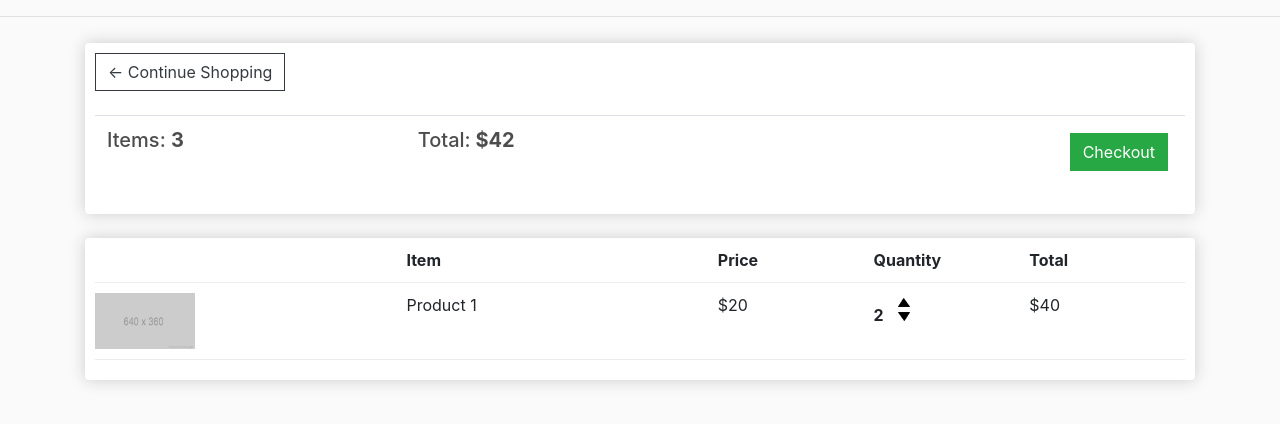
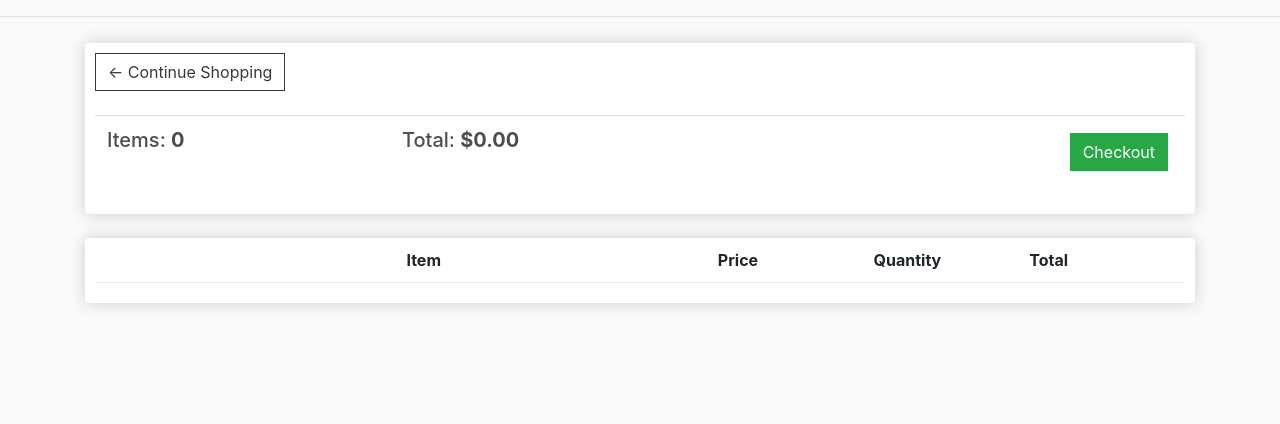
Before and after one commit to blvckmansory/E-Commerce_Project, a Django app: page /cart/ in a window 1280 px wide. Shown: the part 57-481 px from the top of the page. Run offline with Django 4.2, Linux system fonts and the light colour scheme; lists and menus that the app fills with data are empty; some libraries are stand-ins or nearby versions.

Commit message:
some changes

```diff
--- a/ecommerce/store/templates/store/cart.html
+++ b/ecommerce/store/templates/store/cart.html
@@ -18,8 +18,8 @@
 				<br>
 				<table class="table">
 					<tr>
-						<th><h5>Items: <strong>3</strong></h5></th>
-						<th><h5>Total:<strong> $42</strong></h5></th>
+						<th><h5>Items: <strong>{{order.get_cart_items}}</strong></h5></th>
+						<th><h5>Total: <strong>${{order.get_cart_total|floatformat:2}}</strong></h5></th>
 						<th>
 							<a  style="float:right; margin:5px;" class="btn btn-success" href="{% url 'checkout' %}">Checkout</a>
 						</th>
@@ -38,21 +38,22 @@
 					<div style="flex:1"><strong>Total</strong></div>
 				</div>
 
+				{% for item in items %}
 				<div class="cart-row">
-					<div style="flex:2"><img class="row-image" src="{% static 'images/placeholder.png' %}"></div>
-					<div style="flex:2"><p>Product 1</p></div>
-					<div style="flex:1"><p>$20</p></div>
+					<div style="flex:2"><img class="row-image" src="{{item.product.image.url}}"></div>
+					<div style="flex:2"><p>{{item.product.name}}</p></div>
+					<div style="flex:1"><p>${{item.product.price|floatformat:2}}</p></div>
 					<div style="flex:1">
-						<p class="quantity">2</p>
+						<p class="quantity">{{item.quantity}}</p>
 						<div class="quantity">
 							<img class="chg-quantity" src="{% static  'images/arrow-up.png' %}">
 
 							<img class="chg-quantity" src="{% static  'images/arrow-down.png' %}">
 						</div>
 					</div>
-					<div style="flex:1"><p>$40</p></div>
+					<div style="flex:1">${{item.get_total}}</div>
 				</div>
-
+			{% endfor %}
 			</div>
 		</div>
 	</div>
--- a/ecommerce/store/templates/store/store.html
+++ b/ecommerce/store/templates/store/store.html
@@ -9,7 +9,7 @@
 				<h6><strong>{{product.name}}</strong></h6>
 				<hr>
 
-				<button data-product="{{product.id}}" data-action="add" class="btn btn-outline-secondary add-btn update-cart">Add to Cart</button>
+				<button class="btn btn-outline-secondary add-btn update-cart">Add to Cart</button>
 
 				<a class="btn btn-outline-success" href="#">View</a>
 				<h4 style="display: inline-block; float: right"><strong>${{product.price}}</strong></h4>
--- a/ecommerce/store/urls.py
+++ b/ecommerce/store/urls.py
@@ -1,8 +1,12 @@
 from django.urls import path
 from . import views
+from django.conf.urls.static import static
+from django.conf import settings
 
 urlpatterns = [
     path('', views.store, name="store"),
     path('cart/', views.cart, name="cart"),
     path('checkout/', views.checkout, name="checkout"),
 ]
+
+urlpatterns += static(settings.MEDIA_URL, document_root=settings.MEDIA_ROOT)
--- a/ecommerce/store/views.py
+++ b/ecommerce/store/views.py
@@ -9,9 +9,26 @@ def store(request):
 	return render(request, 'store/store.html', context)
 
 def cart(request):
-    context = {}
+
+    if request.user.is_authenticated:
+        customer = request.user.customer
+        order, created = Order.objects.get_or_create(customer=customer, complete=False)
+        items = order.orderitem_set.all()
+    else:
+        items = []
+        order = {'get_cart_total':0, 'get_cart_items':0}
+
+    context = {'items':items, 'order':order}
     return render(request, 'store/cart.html', context)
 
 def checkout(request):
-    context = {}
+    if request.user.is_authenticated:
+        customer = request.user.customer
+        order, created = Order.objects.get_or_create(customer=customer, complete=False)
+        items = order.orderitem_set.all()
+    else:
+        items = []
+        order = {'get_cart_total':0, 'get_cart_items':0}
+
+    context = {'items':items, 'order':order}
     return render(request, 'store/checkout.html', context)
```
Also changed, not shown: ecommerce/store/models.py (+23 -5 lines), ecommerce/store/templates/store/checkout.html (+8 -6 lines).
